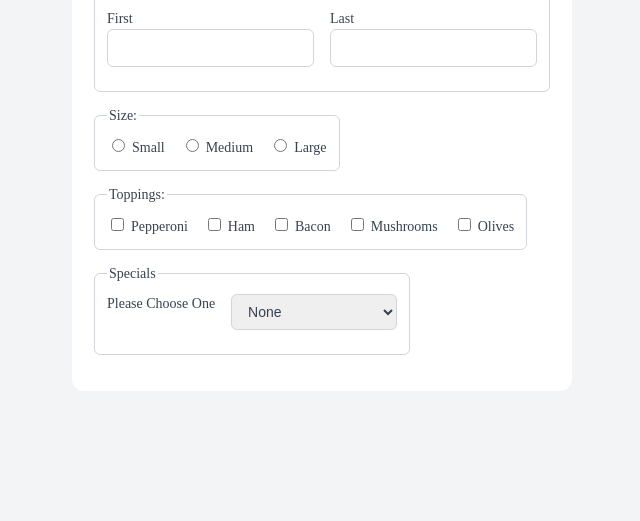
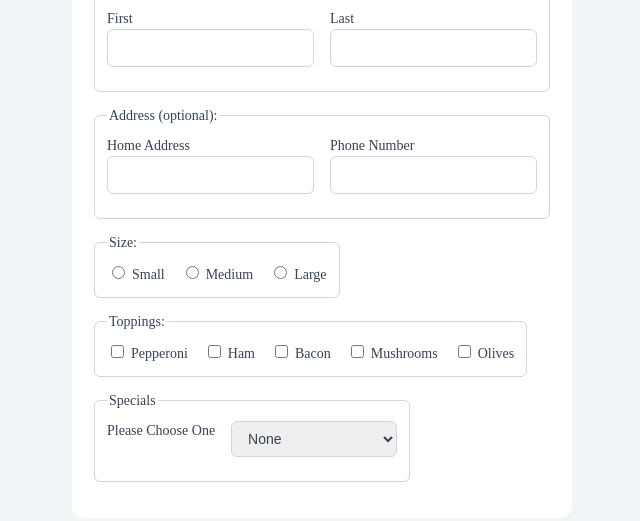
Before and after one commit to Shine649800/pizzapractice, a plain HTML site: page index.html in a window 1280 px wide. Shown: the part 127-648 px from the top of the page, without its empty margins (68-708 px from the left). Drawn offline with Linux system fonts and the light colour scheme.

Commit message:
third commit, added address

```diff
--- a/index.html
+++ b/index.html
@@ -20,6 +20,19 @@
                     <div>
                         <label for="lastname">Last</label>
                         <input id="lastname" name="last_name" type="text">
+                    </div>
+                </div>
+            </fieldset>
+            <fieldset>
+                <legend>Address (optional):</legend>
+                <div class="row">
+                    <div>
+                        <label for="address">Home Address</label>
+                        <input id="address" name="home_address" type="text">
+                    </div>
+                    <div>
+                        <label for="number">Phone Number</label>
+                        <input id="number" name="phone_number" type="text">
                     </div>
                 </div>
             </fieldset>
```
